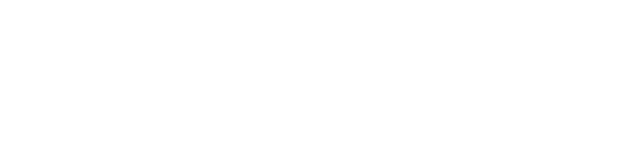
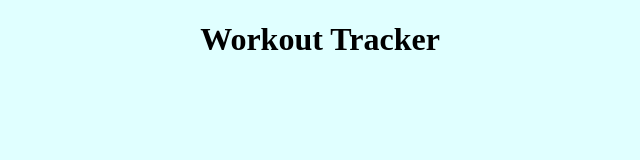
Before and after one commit to wmcmillan/mongo-workout, a website: page public/index.html in a window 1280 px wide. Shown: the whole page, without its empty margins (320-960 px from the left). Drawn offline with Linux system fonts and the light colour scheme.

Commit message:
created basic html and css files

```diff
--- a/public/index.html
+++ b/public/index.html
@@ -4,9 +4,11 @@
 <head>
     <meta charset="UTF-8">
     <meta name="viewport" content="width=device-width, initial-scale=1.0">
-    <title>Document</title>
+    <title>Workout Tracker</title>
+    <link rel="stylesheet" href="stylesheet.css">
 </head>
+
 <body>
-
+    <h1 id="header">Workout Tracker</h1>
 </body>
 </html>
--- /dev/null
+++ b/public/stylesheet.css
@@ -0,0 +1,7 @@
+body {
+    background-color:lightcyan;
+}
+
+#header {
+    text-align: center;
+}
```
